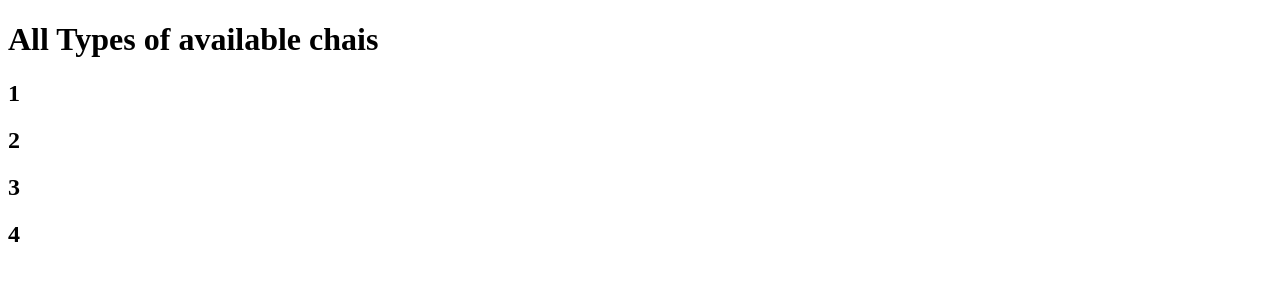
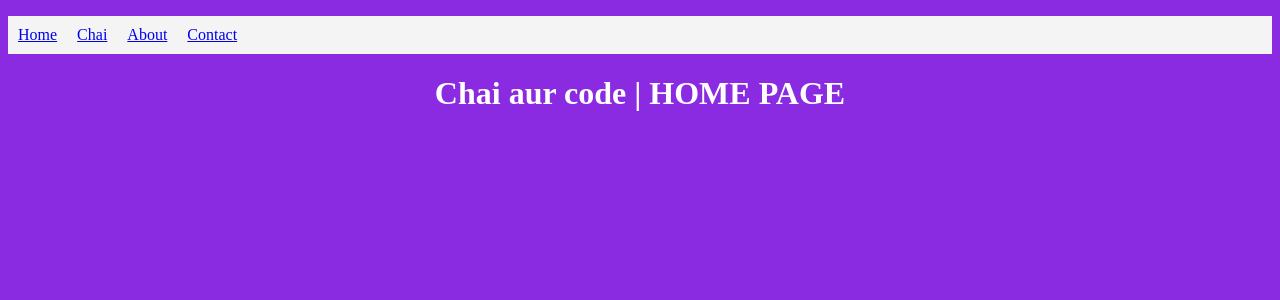
Before and after one commit to vipullahepatil/python-practice, a Django app: template djangoChai/chaiAurDjango/chai/templates/chai/all_chai.html in a window 1280 px wide. Shown: the top 300 px of the page. Run offline with Django 5.2, Linux system fonts and the light colour scheme; the template is opened without the code that fills it, so the values that code supplies are empty.

Commit message:
add chai wit layout

```diff
--- a/djangoChai/chaiAurDjango/chai/templates/chai/all_chai.html
+++ b/djangoChai/chaiAurDjango/chai/templates/chai/all_chai.html
@@ -1,15 +1,8 @@
-<!DOCTYPE html>
-<html lang="en">
-<head>
-    <meta charset="UTF-8">
-    <meta name="viewport" content="width=device-width, initial-scale=1.0">
-    <title>All Chai</title>
-</head>
-<body>
-    <h1>All Types of available chais</h1>
-    <h2>1</h2>
-    <h2>2</h2>
-    <h2>3</h2>
-    <h2>4</h2>
-</body>
-</html>
+{% extends "layout.html" %}
+{% block title %}
+<h1>Chaiiii</h1>
+{% endblock %}
+
+{% block content %}
+<h1>Chai aur code | HOME PAGE</h1>
+{% endblock %}
```
Also changed, not shown: djangoChai/chaiAurDjango/templates/website/index.html (+7 -21 lines).
